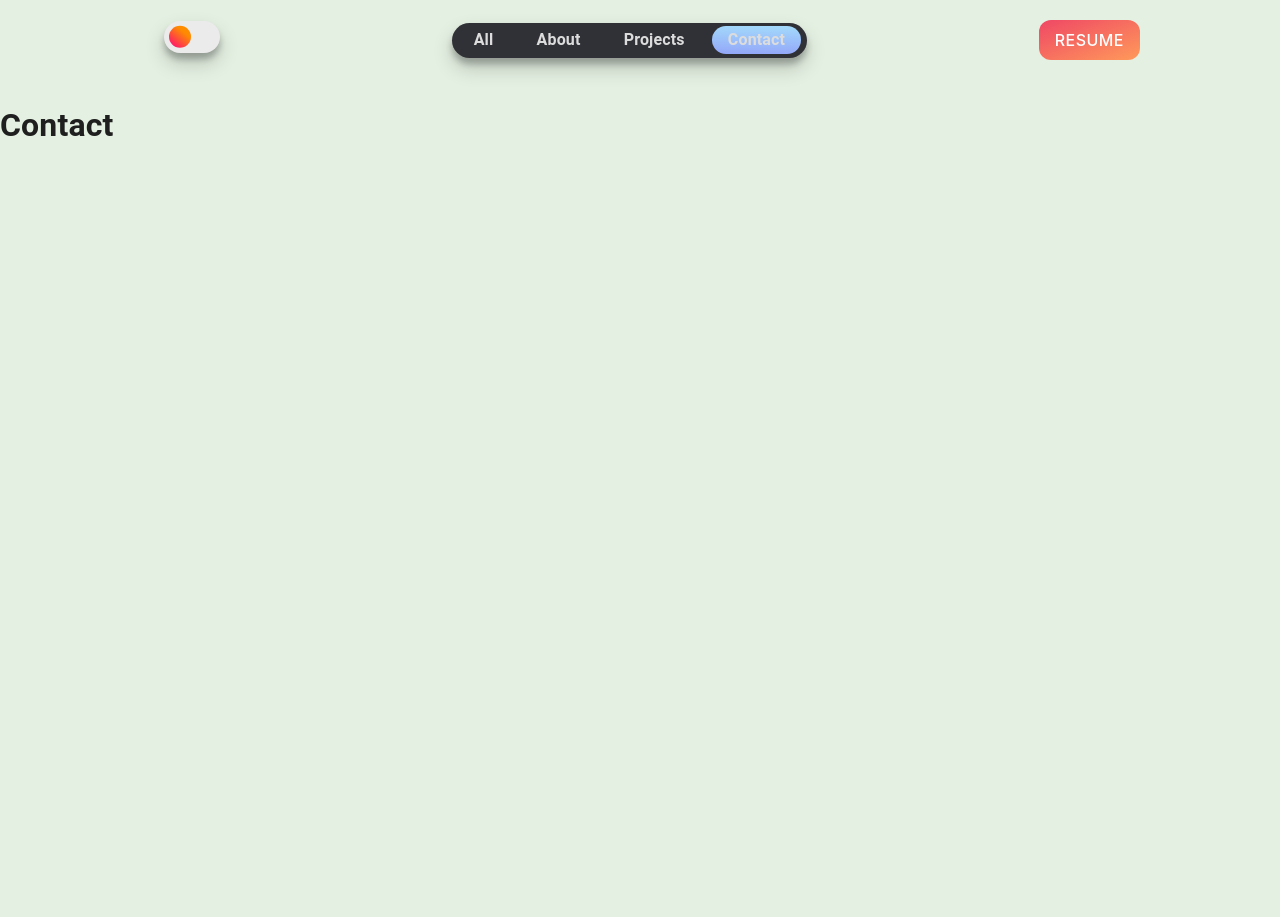
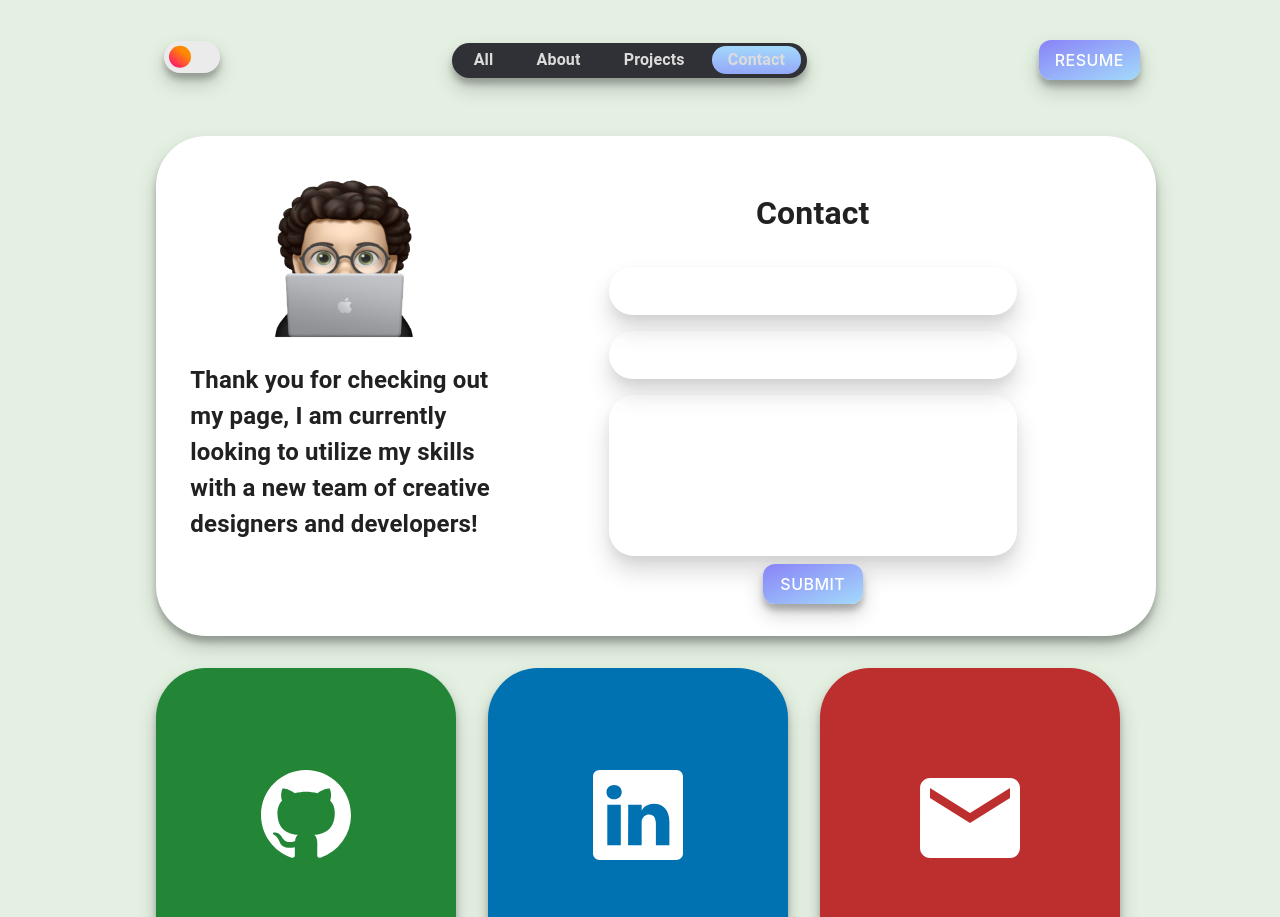
Before and after one commit to askkew/Portfolio-Site-2.0, a React (Create React App) app: page /contact in a window 1280 px wide. Shown: the top 917 px of the page. Before the commit the page ends 800 px from the top, so only its background shows below. Built offline with nearby package versions, Linux system fonts and the light colour scheme.

Commit message:
finished contact and projects page

```diff
--- a/src/components/button/buttonstyles.tsx
+++ b/src/components/button/buttonstyles.tsx
@@ -2,12 +2,14 @@ import styled from "@emotion/styled";
 import { Button } from "@mui/material";
 
 export const CustomStyledButton = styled(Button)({
-  background: 'linear-gradient(to bottom right, #EF4765, #FF9A5A)',
+  // background: 'linear-gradient(to bottom right, #EF4765, #FF9A5A)',
+  background: 'linear-gradient(to bottom right, #8983f7, #a3dafb)',
   border: 0,
   borderRadius: 12,
   color: 'white',
   cursor: 'pointer',
   display: 'inline-block',
+  boxShadow: 'rgba(0, 0, 0, 0.19) 0px 10px 20px, rgba(0, 0, 0, 0.23) 0px 6px 6px',
   fontFamily: '-apple-system,system-ui,"Segoe UI",Roboto,Helvetica,Arial,sans-serif',
   fontSize: '1rem',
   fontWeight: 500,
@@ -22,9 +24,11 @@ export const CustomStyledButton = styled(Button)({
   touchAction: 'manipulation',
   whiteSpace: 'nowrap',
   '&:focus': {
-    boxShadow: '0 0 .25rem rgba(0, 0, 0, 0.5), -.125rem -.125rem 1rem rgba(239, 71, 101, 0.5), .125rem .125rem 1rem rgba(255, 154, 90, 0.5)',
+    // boxShadow: '0 0 .25rem rgba(0, 0, 0, 0.5), -.125rem -.125rem 1rem rgba(239, 71, 101, 0.5), .125rem .125rem 1rem rgba(255, 154, 90, 0.5)',
+    boxShadow: '0 0 .25rem rgba(0, 0, 0, 0.5), -.125rem -.125rem 1rem rgba(137, 131, 247, 0.5), .125rem .125rem 1rem rgba(163, 218, 251, 0.5)',
   },
   '&:hover': {
-    boxShadow: '0 0 .25rem rgba(0, 0, 0, 0.5), -.125rem -.125rem 1rem rgba(239, 71, 101, 0.5), .125rem .125rem 1rem rgba(255, 154, 90, 0.5)',
+    // boxShadow: '0 0 .25rem rgba(0, 0, 0, 0.5), -.125rem -.125rem 1rem rgba(239, 71, 101, 0.5), .125rem .125rem 1rem rgba(255, 154, 90, 0.5)',
+    boxShadow: '0 0 .25rem rgba(0, 0, 0, 0.5), -.125rem -.125rem 1rem rgba(137, 131, 247, 0.5), .125rem .125rem 1rem rgba(163, 218, 251, 0.5)',
   },
 });
--- a/src/components/navbar/navbarstyles.tsx
+++ b/src/components/navbar/navbarstyles.tsx
@@ -5,7 +5,7 @@ import { primary } from '../../utils';
 
 export const Nav = styled('nav')({
   background: 'transparent',
-  height: '80px',
+  height: '120px',
   display: 'flex',
   justifyContent: 'space-between',
   flexDirection: 'row',
--- /dev/null
+++ b/src/pages/about/aboutstyles.tsx
@@ -0,0 +1,9 @@
+import styled from "@emotion/styled";
+import { ContentCard } from "../../utils";
+
+export const AboutContainer = styled('div')({
+  display: 'flex',
+  flexDirection: 'column',
+  alignItems: 'center',
+  justifyContent: 'center',
+});
--- a/src/pages/about/index.tsx
+++ b/src/pages/about/index.tsx
@@ -1,8 +1,10 @@
+import { AboutContainer } from "./aboutstyles"
+
 const About = () => {
   return (
-    <div>
+    <AboutContainer>
       <h1>About</h1>
-    </div>
+    </AboutContainer>
   )
 }
 
--- a/src/pages/all/allStyles.tsx
+++ b/src/pages/all/allStyles.tsx
@@ -173,30 +173,30 @@ export const JavaIcon = styled(FaJava)({
 export const ToolIcons = [
   <JSIcon style={IconStyle} />,
   <TSIcon style={IconStyle} />,
-  <MySQLIcon style={IconStyle} />,
   <HTMLIcon style={IconStyle} />,
   <CSSIcon style={IconStyle} />,
-  <MongoIcon style={IconStyle} />,
+  <BootstrapIcon style={IconStyle} />,
   <ReactIcon style={IconStyle} />,
   <ReduxIcon style={IconStyle} />,
+  <MongoIcon style={IconStyle} />,
   <NodeIcon style={IconStyle} />,
   <PHPIcon style={IconStyle} />,
-  <BootstrapIcon style={IconStyle} />,
+  <MySQLIcon style={IconStyle} />,
   <JavaIcon style={IconStyle} />,
 ]
 
 export const ToolIconLabel = [
   <span className="glowing-txt">JavaScript</span>,
   <span className="glowing-txt">TypeScript</span>,
-  <span className="glowing-txt">MySQL</span>,
   <span className="glowing-txt">HTML5</span>,
   <span className="glowing-txt">CSS3</span>,
-  <span className="glowing-txt">MongoDB</span>,
+  <span className="glowing-txt">Bootstrap</span>,
   <span className="glowing-txt">React</span>,
   <span className="glowing-txt">Redux</span>,
+  <span className="glowing-txt">MongoDB</span>,
   <span className="glowing-txt">NodeJS</span>,
   <span className="glowing-txt">PHP</span>,
-  <span className="glowing-txt">Bootstrap</span>,
+  <span className="glowing-txt">MySQL</span>,
   <span className="glowing-txt">Java</span>,
 ]
 
--- /dev/null
+++ b/src/pages/contact/contactstyles.tsx
@@ -0,0 +1,49 @@
+import styled from "@emotion/styled";
+import { InputBase } from "@mui/material";
+import { ContentCard } from "../../utils";
+
+export const ContactContainer = styled('div')({
+  display: 'flex',
+  flexDirection: 'column',
+  alignItems: 'top',
+  justifyContent: 'top',
+  width: '100%',
+  maxWidth: '1000px',
+  margin: '0 auto',
+})
+
+export const ContactCard = styled(ContentCard)({
+  width: '100%',
+  height: '500px',
+  display: 'flex',
+  flexDirection: 'row',
+  justifyContent: 'top',
+  padding: '2rem',
+});
+
+export const ContactLeftContainer = styled('div')({
+  display: 'flex',
+  flexDirection: 'column',
+  alignItems: 'center',
+  justifyContent: 'top',
+  width: '33%',
+  margin: '0 auto',
+})
+
+export const ContactRightContainer = styled('div')({
+  display: 'flex',
+  flexDirection: 'column',
+  alignItems: 'center',
+  justifyContent: 'top',
+  width: '66%',
+  margin: '0 auto',
+})
+
+export const CustomInputField = styled(InputBase)({
+  borderRadius: '50px',
+  padding: '0.5rem',
+  margin: '0.5rem',
+  width: '66%',
+  boxShadow: 'rgba(0, 0, 0, 0.15) 0px 15px 25px, rgba(0, 0, 0, 0.05) 0px 5px 10px',
+  backgroundColor: 'rgba(255, 255, 255, 0.15)',
+});
--- a/src/pages/contact/index.tsx
+++ b/src/pages/contact/index.tsx
@@ -1,8 +1,48 @@
+import { IconButton, Link } from "@mui/material"
+import { BsGithub, BsLinkedin } from "react-icons/bs"
+import { MdEmail } from "react-icons/md"
+import { CustomStyledButton } from "../../components/button/buttonstyles"
+import { EmailCard, GithubCard, LinkedInCard } from "../all/allStyles"
+import { ContactCard, ContactContainer, ContactLeftContainer, ContactRightContainer, CustomInputField } from "./contactstyles"
+
 const Contact = () => {
   return (
-    <div>
-      <h1>Contact</h1>
-    </div>
+    <ContactContainer>
+      <ContactCard>
+        <ContactLeftContainer>
+          <img src="mecomputer.png" style={{height: '40%', width: '50%'}}/>
+          <h2>Thank you for checking out my page, I am currently looking to utilize my skills with a new team of creative designers and developers!</h2>
+        </ContactLeftContainer>
+        <ContactRightContainer>
+          <h1>Contact</h1>
+          <CustomInputField></CustomInputField>
+          <CustomInputField></CustomInputField>
+          <CustomInputField style={{height: '200px', borderRadius: '25px'}}></CustomInputField>
+          <CustomStyledButton style={{width: '100px'}}>Submit</CustomStyledButton>
+        </ContactRightContainer>
+      </ContactCard>
+      <div style={{display: 'flex', flexDirection: 'row'}}>
+        <GithubCard>
+          <IconButton>
+            <Link href="https://github.com/askkew" target="_blank" >
+              <BsGithub style={{color: 'white', fontSize: '90'}}/>
+            </Link>
+          </IconButton>
+        </GithubCard>
+        <LinkedInCard>
+          <IconButton>
+            <Link href="https://www.linkedin.com/in/luke-overbey-37b342235/" target="_blank" >
+              <BsLinkedin style={{color: 'white', fontSize: '90'}}/>
+            </Link>
+          </IconButton>
+        </LinkedInCard>
+        <EmailCard>
+          <IconButton onClick={() => window.open('mailto:lucasaoverbey@gmail.com')}>
+            <MdEmail style={{color: 'white', fontSize: '120'}}/>
+          </IconButton>
+        </EmailCard>
+      </div>
+    </ContactContainer>
   )
 }
 
--- a/src/pages/projects/index.tsx
+++ b/src/pages/projects/index.tsx
@@ -1,8 +1,44 @@
+import { CustomStyledButton } from "../../components/button/buttonstyles"
+import { ProjectCard, ProjectContainer, ProjectDescription, ProjectDetailsContainer, ProjectLinkButtonGroup, ProjectTitle } from "./projectstyles"
+import { BsArrowUpRight } from "react-icons/bs"
+
 const Projects = () => {
   return (
-    <div>
-      <h1>Projects</h1>
-    </div>
+    <ProjectContainer>
+      <ProjectCard>
+        <img src="/medplusprimary.png" style={{height: '100%', marginRight: '10px'}}/>
+        <ProjectDetailsContainer>
+          <ProjectTitle>MedPlus</ProjectTitle>
+          <ProjectDescription>MedPLUS specializes in providing innovative and comprehensive medical professional liability insurance products through financially secure, A.M. Best Rated insurance carriers.</ProjectDescription>
+          <ProjectLinkButtonGroup>
+            <CustomStyledButton style={{height: '50px', marginRight: '10px'}}>View site <BsArrowUpRight /></CustomStyledButton>
+            <CustomStyledButton style={{height: '50px'}}>View github repo <BsArrowUpRight /></CustomStyledButton>
+          </ProjectLinkButtonGroup>
+        </ProjectDetailsContainer>
+      </ProjectCard>
+      <ProjectCard>
+        <img src="/TDSCprimary.png" style={{height: '90%', marginRight: '10px'}}/>
+        <ProjectDetailsContainer>
+          <ProjectTitle>TDSC</ProjectTitle>
+          <ProjectDescription>TDSC is a shooting club operated out of Houston Texas that brings together gun enthusiasts for self defense classes and range days.</ProjectDescription>
+          <ProjectLinkButtonGroup>
+            <CustomStyledButton style={{height: '50px', marginRight: '10px'}}>View site <BsArrowUpRight /></CustomStyledButton>
+            <CustomStyledButton style={{height: '50px'}}>View github repo <BsArrowUpRight /></CustomStyledButton>
+          </ProjectLinkButtonGroup>
+        </ProjectDetailsContainer>
+      </ProjectCard>
+      <ProjectCard>
+        <img src="/TDSCiphone14pro.png" style={{height: '100%', marginRight: '10px'}}/>
+        <ProjectDetailsContainer>
+          <ProjectTitle>Weather app</ProjectTitle>
+          <ProjectDescription>This is a basic MERN stack application that allows users to get the current weather details as well as the following 6 day forecast for any city.</ProjectDescription>
+          <ProjectLinkButtonGroup>
+            <CustomStyledButton style={{height: '50px', marginRight: '10px'}}>View site <BsArrowUpRight /></CustomStyledButton>
+            <CustomStyledButton style={{height: '50px'}}>View github repo <BsArrowUpRight /></CustomStyledButton>
+          </ProjectLinkButtonGroup>
+        </ProjectDetailsContainer>
+      </ProjectCard>
+    </ProjectContainer>
   )
 }
 
--- /dev/null
+++ b/src/pages/projects/projectstyles.tsx
@@ -0,0 +1,49 @@
+import styled from "@emotion/styled";
+import { Typography } from "@mui/material";
+import { ContentCard } from "../../utils";
+
+export const ProjectContainer = styled('div')({
+  display: 'flex',
+  flexDirection: 'column',
+  alignItems: 'top',
+  justifyContent: 'top',
+  width: '100%',
+  maxWidth: '1000px',
+  margin: '0 auto',
+})
+
+export const ProjectCard = styled(ContentCard)({
+  width: '100%',
+  height: '300px',
+  display: 'flex',
+  flexDirection: 'row',
+  justifyContent: 'top',
+  padding: '2rem',
+});
+
+export const ProjectDetailsContainer = styled('div')({
+  display: 'flex',
+  flexDirection: 'column',
+  alignItems: 'center',
+  justifyContent: 'top',
+});
+
+export const ProjectLinkButtonGroup = styled('div')({
+  display: 'flex',
+  flexDirection: 'row',
+  alignItems: 'center',
+  justifyContent: 'center',
+  margin: '0.5rem',
+});
+
+export const ProjectTitle = styled(Typography)({
+  fontFamily: '-apple-system,system-ui,"Segoe UI",Roboto,Helvetica,Arial,sans-serif',
+  fontSize: '2rem',
+  fontWeight: 500,
+});
+
+export const ProjectDescription = styled(Typography)({
+  fontFamily: '-apple-system,system-ui,"Segoe UI",Roboto,Helvetica,Arial,sans-serif',
+  fontSize: '1rem',
+  fontWeight: 500,
+});
```
Also changed, not shown: public/TDSCiphone14pro.png (added).
